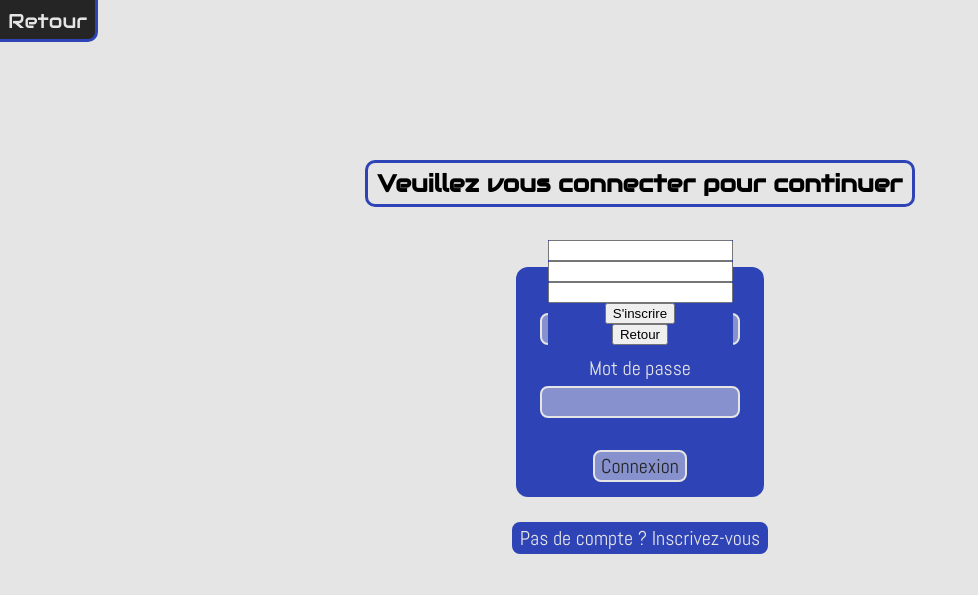
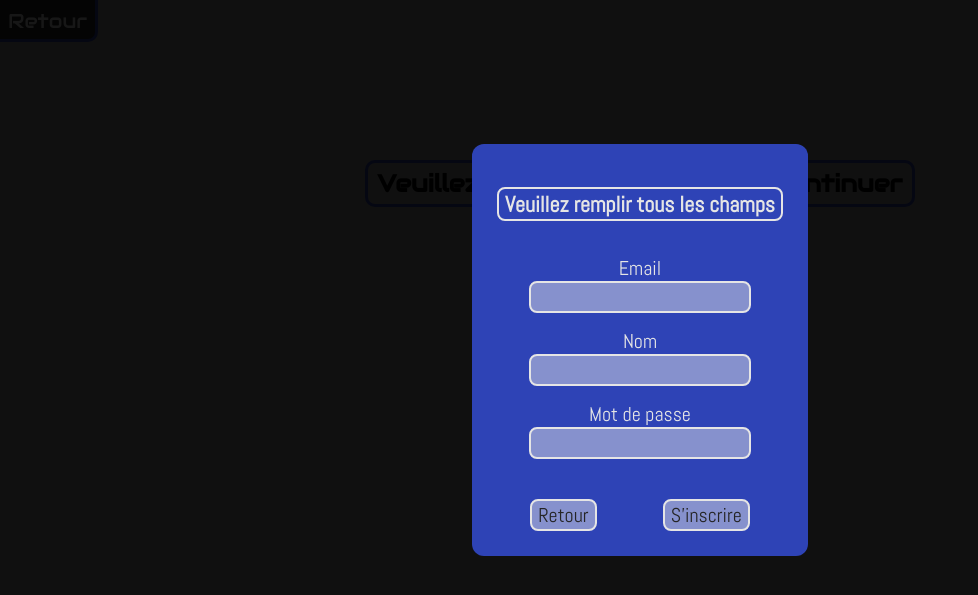
Before and after one commit to qbaccon/ACS_project, a PHP site: page /view/log_page.php in a window 1280 px wide, after a click on "Pas de compte ? Inscrivez-vous". Shown: the top 595 px of the page, without its empty margins (0-978 px from the left). Run offline with PHP 8.4, Linux system fonts and the light colour scheme.

Commit message:
update register form style

```diff
--- a/prj_annonces/script/modal.js
+++ b/prj_annonces/script/modal.js
@@ -1,12 +1,18 @@
 function toggle_modal()
 {
+	const html_core = document.querySelector("html");
+	const sec_login = document.querySelector("#log_box");
 	const modal_box = document.querySelector("div#modal");
 	if (window.getComputedStyle(modal_box, null).getPropertyValue("display") == "none")
 	{
 		modal_box.style.display = "inline-block";
+		html_core.style.backgroundColor = "#101010";
+		sec_login.style.filter = "brightness(0.1)";
 	}
 	else
 	{
 		modal_box.style.display = "none";
+		html_core.style.backgroundColor = "#e5e5e5";
+		sec_login.style.filter = "brightness(1)";
 	}
 }
--- a/prj_annonces/style/log_page.css
+++ b/prj_annonces/style/log_page.css
@@ -28,6 +28,15 @@ h1
 	border-radius: 10px;
 	margin-top: 20vh;
 	padding: 5px 10px 5px 10px;
+	text-align: center;
+}
+
+@media (max-width: 340px)
+{
+	h1
+	{
+		margin-top: 14vh;
+	}
 }
 
 a
@@ -156,13 +165,107 @@ div#modal
 {
 	display: none;
 	position: absolute;
-	top: 30vh;
+	top: 18vh;
 	background-color: #2e43b6;
+	border-radius: 12px;
+	animation-name: spawn_by_top;
+	animation-duration: 0.4s;
+}
+
+@keyframes spawn_by_top {
+	from
+	{
+		top: -300px;
+		opacity: 0;
+	}
+	to
+	{
+		top: 18vh;
+		opacity: 1;
+	}
+}
+
+div#modal h2
+{
+	text-align: center;
+	font-size: 22px;
+	font-family: Abel;
+	color: #e5e5e5;
+	border:solid 2px #e5e5e5;
+	border-radius: 8px;
+	padding: 1px 6px 1px 6px;
 }
 
 div#modal form
 {
 	display: flex;
 	flex-direction: column;
+	padding: 25px;
+	gap: 15px;
+}
+
+div#modal form div
+{
+	display: flex;
+	flex-direction: column;
 	align-items: center;
 }
+
+div#modal form div#mod_btn
+{
+	display: flex;
+	flex-direction: row;
+	justify-content: space-around;
+	align-items: center;
+}
+
+section#modal_box form input,
+section#modal_box form label,
+section#modal_box form button
+{
+	text-align: center;
+	font-size: 20px;
+	font-family: Abel;
+	color: #e5e5e5;
+	border-radius: 8px;
+	outline: none;
+}
+
+section#modal_box form div.item input
+{
+	width: 75%;
+}
+
+section#modal_box form input,
+section#modal_box form button
+{
+	color: #252525;
+	background-color: #e5e5e57a;
+	border: solid 2px #e5e5e5;
+	transition-duration: 0.18s;
+}
+
+section#modal_box form input:hover
+{
+	box-shadow: 0px 0px 18px #e5e5e5;
+	transition-duration: 0.18s;
+}
+
+section#modal_box form div#mod_btn
+{
+	margin-top: 25px;
+}
+
+section#modal_box form div#mod_btn input,
+section#modal_box form div#mod_btn button
+{
+	color: #252525;
+}
+
+section#modal_box form div#mod_btn input:hover,
+section#modal_box form div#mod_btn button:hover
+{
+	color: #e5e5e5;
+	background-color: #2e43b6;
+	box-shadow: 0px 0px 0px #2e43b6;
+}
--- a/prj_annonces/view/log_page.php
+++ b/prj_annonces/view/log_page.php
@@ -36,11 +36,23 @@ if (isset($_SESSION['connected']))
 		<section id="modal_box">
 			<div id="modal">
 				<form action="log_page.php" method="post">
-					<input type="email" name="mail_r" required/>
-					<input type="text" name="name_r" required/>
-					<input type="password" name="psw_r" required/>
-					<input type="submit" name="register" value="S'inscrire"/>
-					<button onclick="toggle_modal()">Retour</button>
+					<h2 id="mod_title">Veuillez remplir tous les champs</h2>
+					<div class="item">
+						<label for="mail_r">Email</label>
+						<input type="email" name="mail_r" required/>
+					</div>
+					<div class="item">
+						<label for="name_r">Nom</label>
+						<input type="text" name="name_r" required/>
+					</div>
+					<div class="item">
+						<label for="psw_r">Mot de passe</label>
+						<input type="password" name="psw_r" required/>
+					</div>
+					<div id="mod_btn">
+						<button onclick="toggle_modal()">Retour</button>
+						<input type="submit" name="register" value="S'inscrire"/>
+					</div>
 				</form>
 			</div>
 		</section>
```
